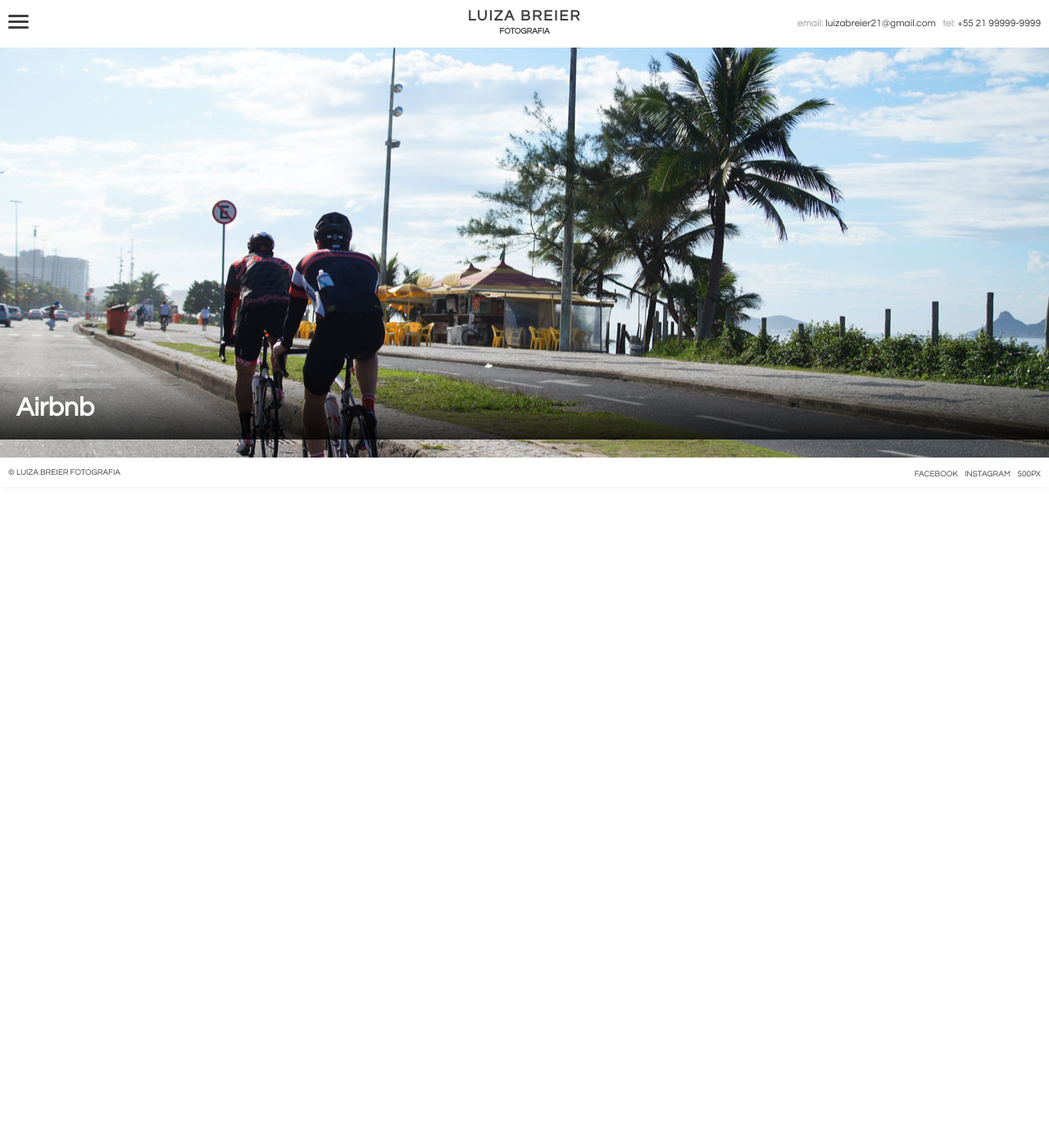
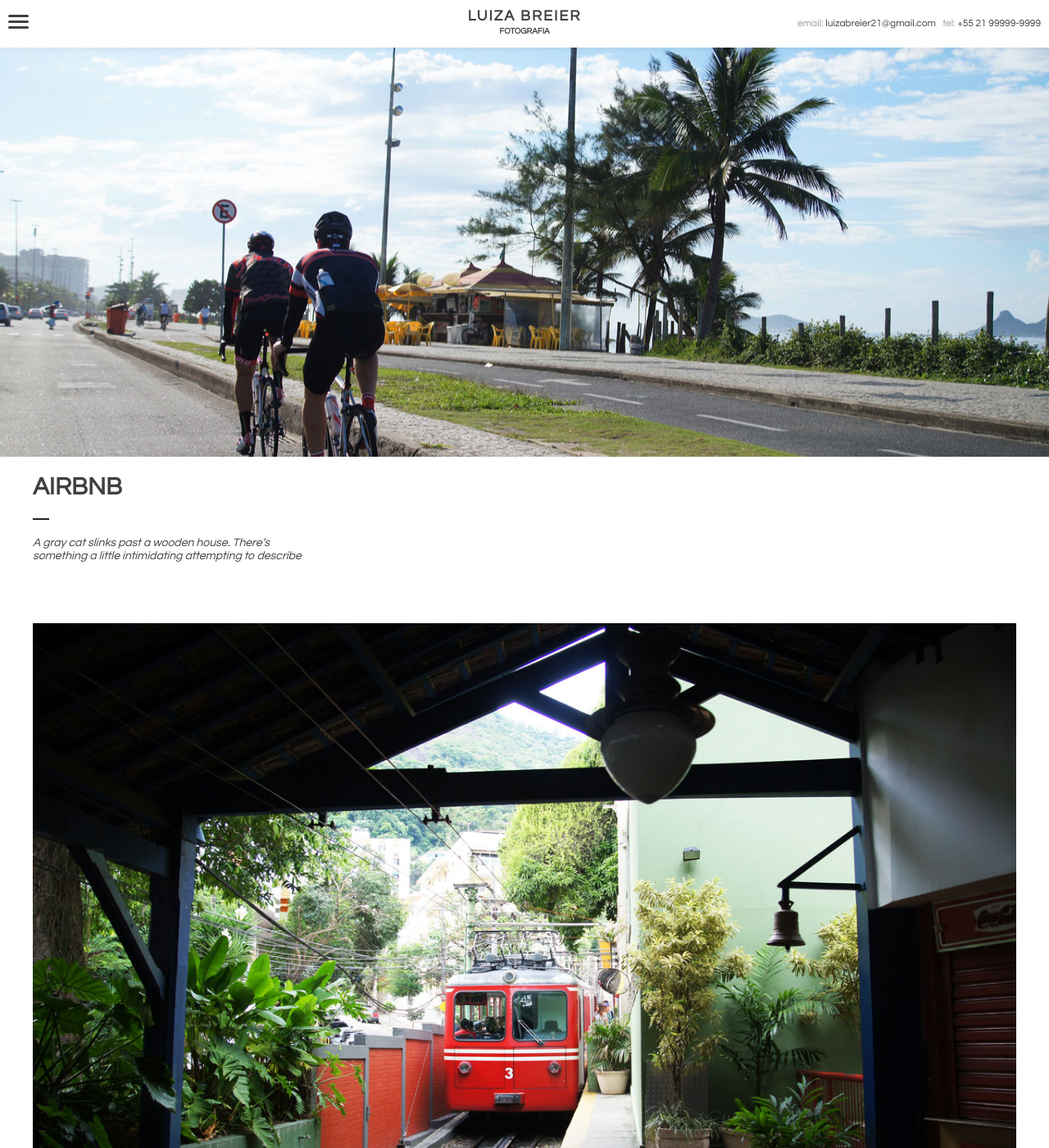
Before and after one commit to leandrooriente/portfolio-luiza, a Jekyll site: the page built from _projects/airbnb.md, in a window 1280 px wide and 1400 px high. Shown: the whole window at 82% size. Built offline with Jekyll 4.4.1, drawn with Linux system fonts in a browser that asks for light colours; some of the changed text lies outside the part shown.

Commit message:
Add project layout

```diff
--- a/_layouts/project.html
+++ b/_layouts/project.html
@@ -3,6 +3,44 @@ layout: "default"
 ---
 
 <section class="full-banner" style="background-image: url('/images/{{ page.photosDirectory }}/{{ page.photos[0] }}')">
+</section>
 
-  <h1 class="page-title">{{ page.title }}</h1>
+<section class="details">
+  <header class="details-header details-column">
+    <h1>
+      {{ page.title }}
+    </h1>
+    <hr>
+    <p>
+      {{ page.description }}
+    </p>
+  </header>
+
 </section>
+
+<main class="photos">
+  {% for photo in page.photos %}
+    {% if forloop.index != 1 %}
+    <div class="photo">
+      <img src="/images/{{ page.photosDirectory }}/{{ photo }}" />
+    </div>
+    {% endif %}
+  {% endfor %}
+</main>
+
+<section class="other-projects">
+  <h2>Outros Projetos</h2>
+  <hr>
+
+  <ul class="other-projects-list">
+    {% assign sorted_projects = (site.projects | sort: 'order') %}
+    {% for project in sorted_projects %}
+      <li>
+        <a href="{{ project.url }}">
+          <img src="/images/{{ project.photosDirectory }}/{{ project.photos[0] }}" />
+          <h4>{{ project.title }}</h4>
+        </a>
+      </li>
+    {% endfor %}
+  </ul>
+</section>
--- a/_projects/airbnb.md
+++ b/_projects/airbnb.md
@@ -2,7 +2,7 @@
 title: "Airbnb"
 layout: "project"
 order: "0"
-description: "Here we go"
+description: "A gray cat slinks past a wooden house. There’s something a little intimidating attempting to describe"
 photosDirectory: "airbnb"
 photos:
   - airbnb01.jpg
--- a/_sass/header.scss
+++ b/_sass/header.scss
@@ -1,3 +1,7 @@
+body {
+  padding-top: 57px;
+}
+
 .header {
   box-shadow: 0px 0px 10px 0px rgba(0, 0, 0, 0.07);
   padding: 10px;
@@ -5,6 +9,11 @@
   flex-direction: row;
   justify-content: space-between;
   align-items: center;
+  position: fixed;
+  background: #fff;
+  width: 100%;
+  z-index: 9;
+  top: 0;
 }
 
 .navigation {
--- /dev/null
+++ b/_sass/project.scss
@@ -0,0 +1,110 @@
+.full-banner {
+  position: relative;
+  background-size: cover;
+  background-position: center center;
+  min-height: 500px;
+}
+
+.details {
+  max-width: 1200px;
+  width: 100%;
+  margin: 0 auto 60px;
+}
+
+.details-column {
+  width: 33%;
+  padding-right: 4%;
+  box-sizing: border-box;
+  display: inline-block;
+}
+
+.details-header {
+  & h1 {
+    font-size: 30px;
+    text-transform: uppercase;
+  }
+
+  & hr {
+    margin: 20px 0;
+    max-width: 20px;
+    border: 0;
+    border-bottom: 2px solid #222;
+  }
+
+  & p {
+    font-style: italic;
+    font-size: 14px;
+  }
+}
+
+.photos {
+  max-width: 1200px;
+  width: 100%;
+  margin: 0 auto 60px;
+}
+
+.photo {
+  margin-bottom: 60px;
+  display: block;
+
+  & img {
+    width: 100%;
+    max-width: 100%;
+  }
+}
+
+.other-projects {
+  max-width: 1200px;
+  width: 100%;
+  margin: 120px auto 60px;
+
+  & h2 {
+    text-align: center;
+    text-transform: uppercase;
+  }
+
+  & hr {
+    margin: 20px auto;
+    max-width: 20px;
+    border: 0;
+    border-bottom: 2px solid #222;
+  }
+}
+
+.other-projects-list {
+  margin: 60px 0 0;
+  padding: 0;
+  overflow: hidden;
+
+  & a {
+    color: #222;
+    text-decoration: none;
+  }
+
+  & li {
+    list-style: none;
+    width: 25%;
+    float: left;
+    margin: 0 0 30px;
+    padding: 0;
+    border: 0;
+    outline: 0;
+    text-align: center;
+
+    &:hover {
+      img {
+        transform: scale(1.05);
+        transition: transform 1s ease-in;
+      }
+    }
+  }
+
+
+  & img {
+    width: 100%;
+    max-width: 100%;
+    height: auto;
+    vertical-align: middle;
+    transition: transform 0.2s ease-in;
+  }
+}
--- a/_sass/projects.scss
+++ b/_sass/projects.scss
@@ -5,10 +5,16 @@
 
 .project {
   width: 50%;
-  border-right: 2px solid #fff;
-  border-bottom: 2px solid #fff;
   position: relative;
   flex-grow: 1;
+  overflow: hidden;
+
+  &:hover {
+    img {
+      transform: scale(1.05);
+      transition: transform 2s ease-in;
+    }
+  }
 
   a {
     display: inline-block;
@@ -23,6 +29,7 @@
     max-width: 100%;
     height: auto;
     vertical-align: middle;
+    transition: transform 0.3s ease-in;
   }
 }
 
@@ -53,25 +60,3 @@
   padding-bottom: 10px;
   margin: 0;
 }
-
-.full-banner {
-  position: relative;
-  background-size: cover;
-  background-position: center center;
-  min-height: 500px;
-}
-
-.page-title {
-  position: absolute;
-  bottom: 0;
-  left: 0;
-  width: 100%;
-  box-sizing: border-box;
-  padding: 20px;
-  color: #FFF;
-  background: linear-gradient(
-    to bottom,
-    rgba(0, 0, 0, 0.05),
-    rgba(0, 0, 0, 0.8)
-  );
-}
--- a/css/main.scss
+++ b/css/main.scss
@@ -11,6 +11,7 @@
 @import "hamburguer";
 @import "footer";
 @import "projects";
+@import "project";
 
 * {
   box-sizing: border-box;
```
